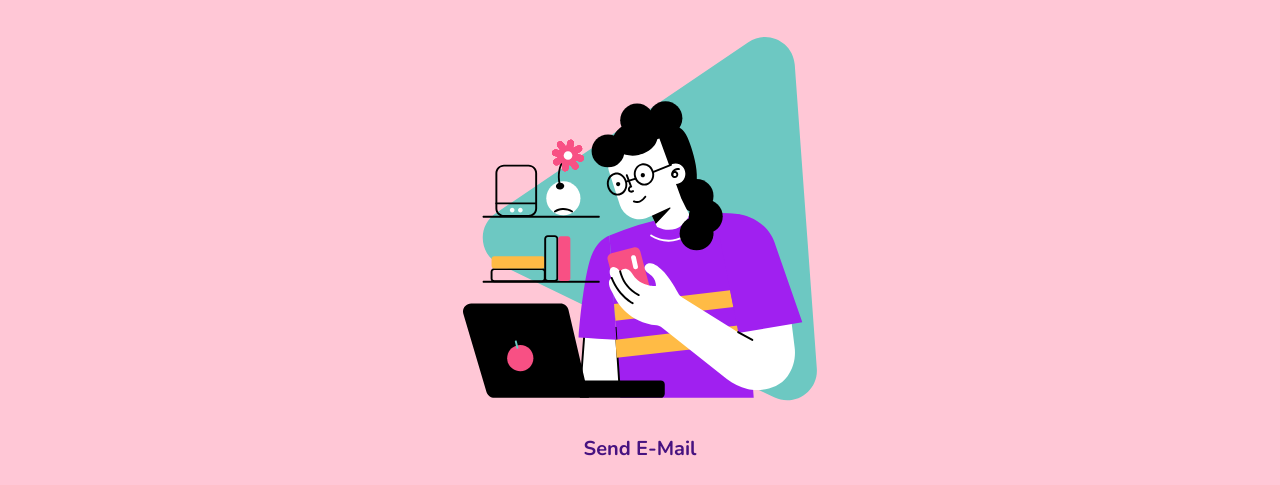
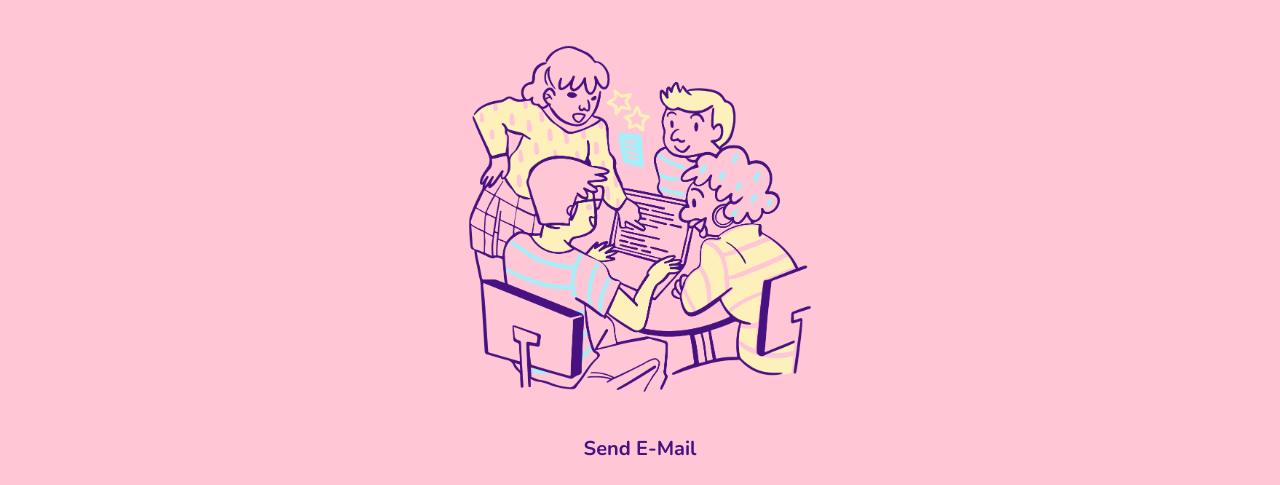
Before and after one commit to I-Strohmeyer/Portfolio, a plain HTML site: page contact.html in a window 1280 px wide. Shown: the part 273-758 px from the top of the page. Drawn offline with nearby package versions, Linux system fonts and the light colour scheme.

Commit message:
update contact img

```diff
--- a/contact.html
+++ b/contact.html
@@ -45,7 +45,7 @@
       </header>
       <main class="main__contact">
         <h1 class="h1__contact contact-color-bg">Contact</h1>
-        <img class="illustration" src="./img/contact02.svg" alt="" />
+        <img class="illustration" src="./img/contact3.PNG" alt="" />
         <a href="mailto:is_portfolio@mailinator.com">Send E-Mail</a>
         <!--<form method="post" id="contact-form">
           <div>
```
Also changed, not shown: img/contact02.svg (deleted), img/contact3.PNG (added).
